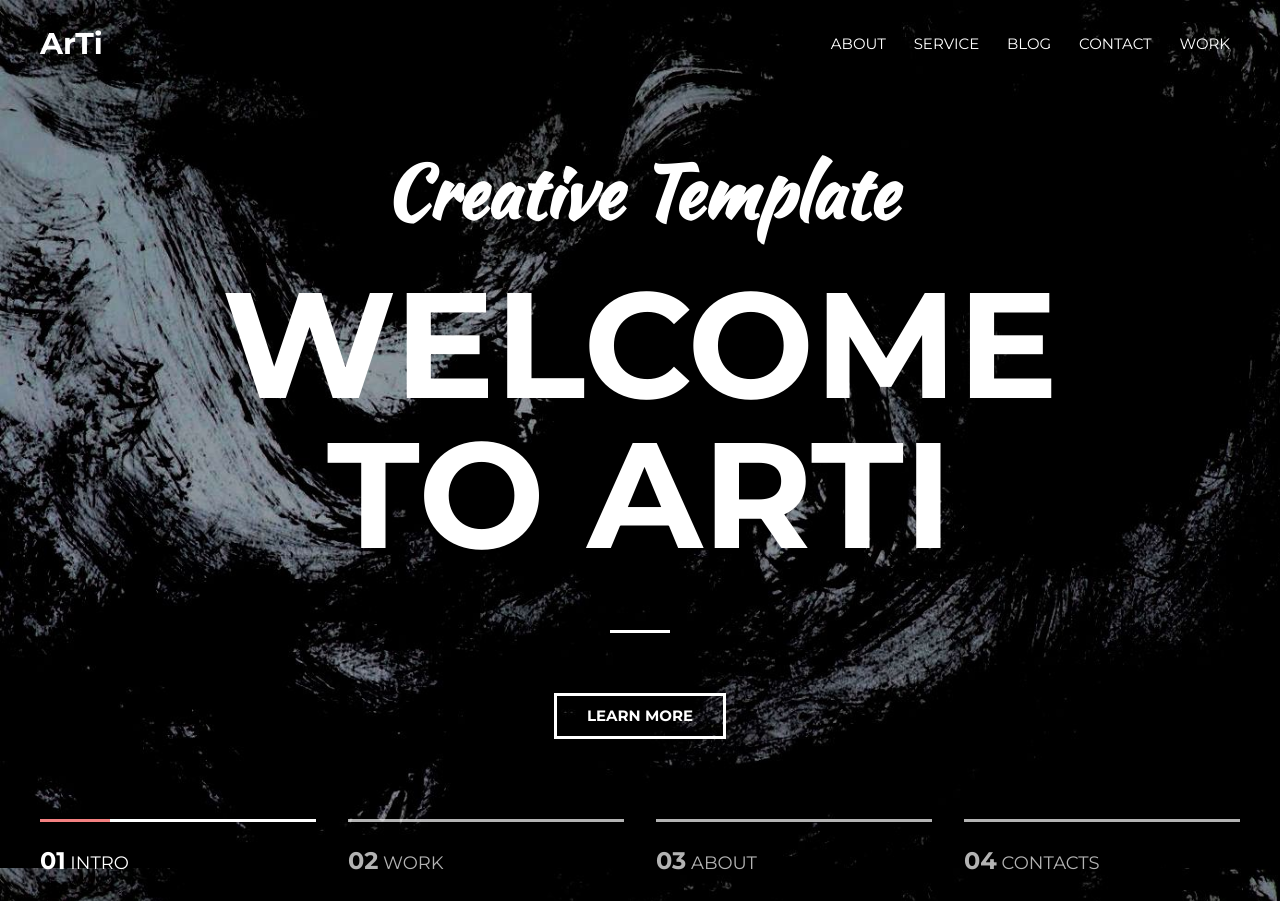
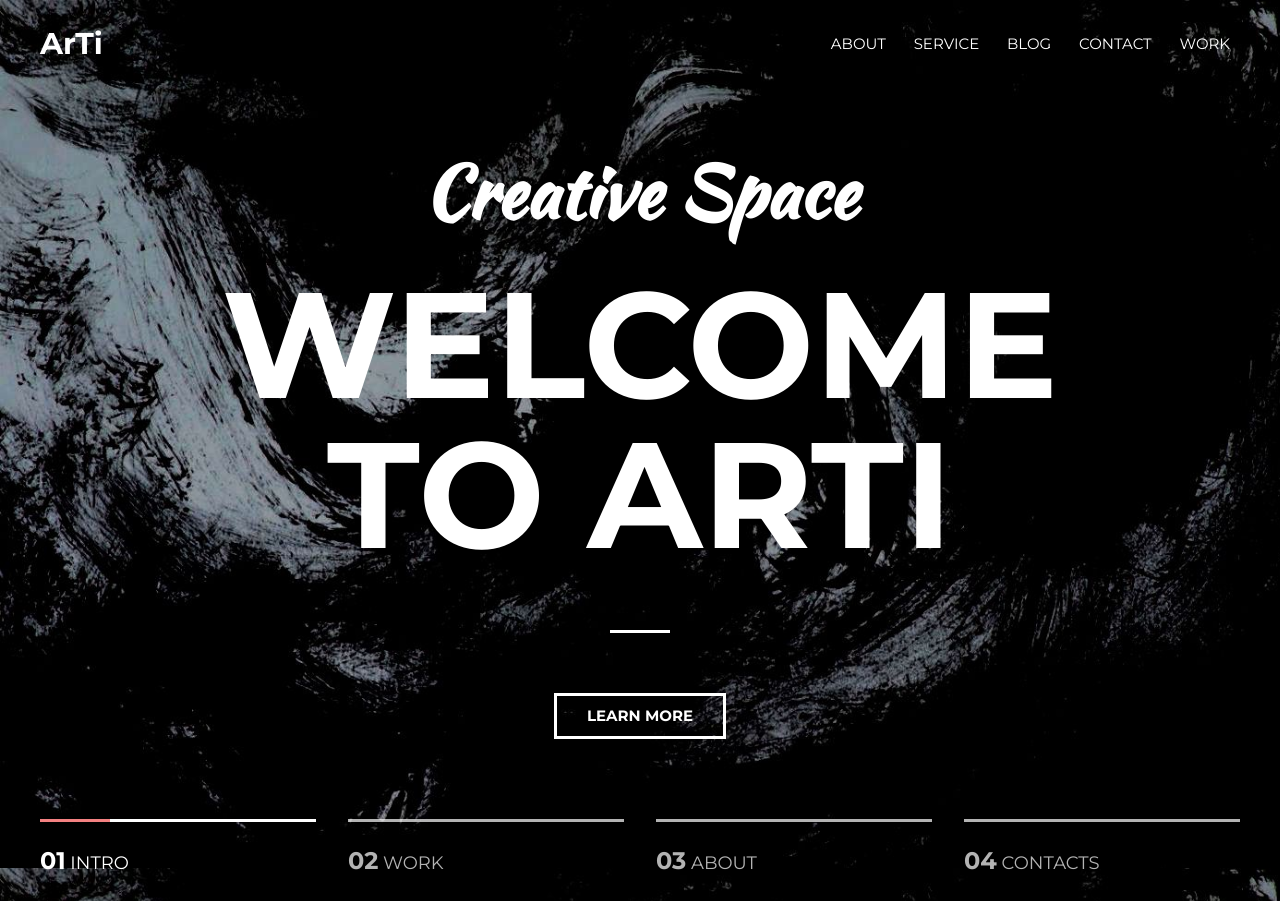
Before and after one commit to Atashka0/ArTi, a plain HTML site: page index.html in a window 1280 px wide. Drawn offline with Linux system fonts and the light colour scheme.

Commit message:
Update file

```diff
--- a/index.html
+++ b/index.html
@@ -26,7 +26,7 @@
     <div class="intro">
       <div class="container">
         <div class="intro__inner">
-        <h2 class="intro_suptitle">Creative Template</h2>
+        <h2 class="intro_suptitle">Creative Space</h2>
         <h1 class="intro_title">Welcome to Arti</h1>
         <a  class="intro_subtitle" href="#">Learn More</a>
       </div>
```
Also changed, not shown: 1 other file.
